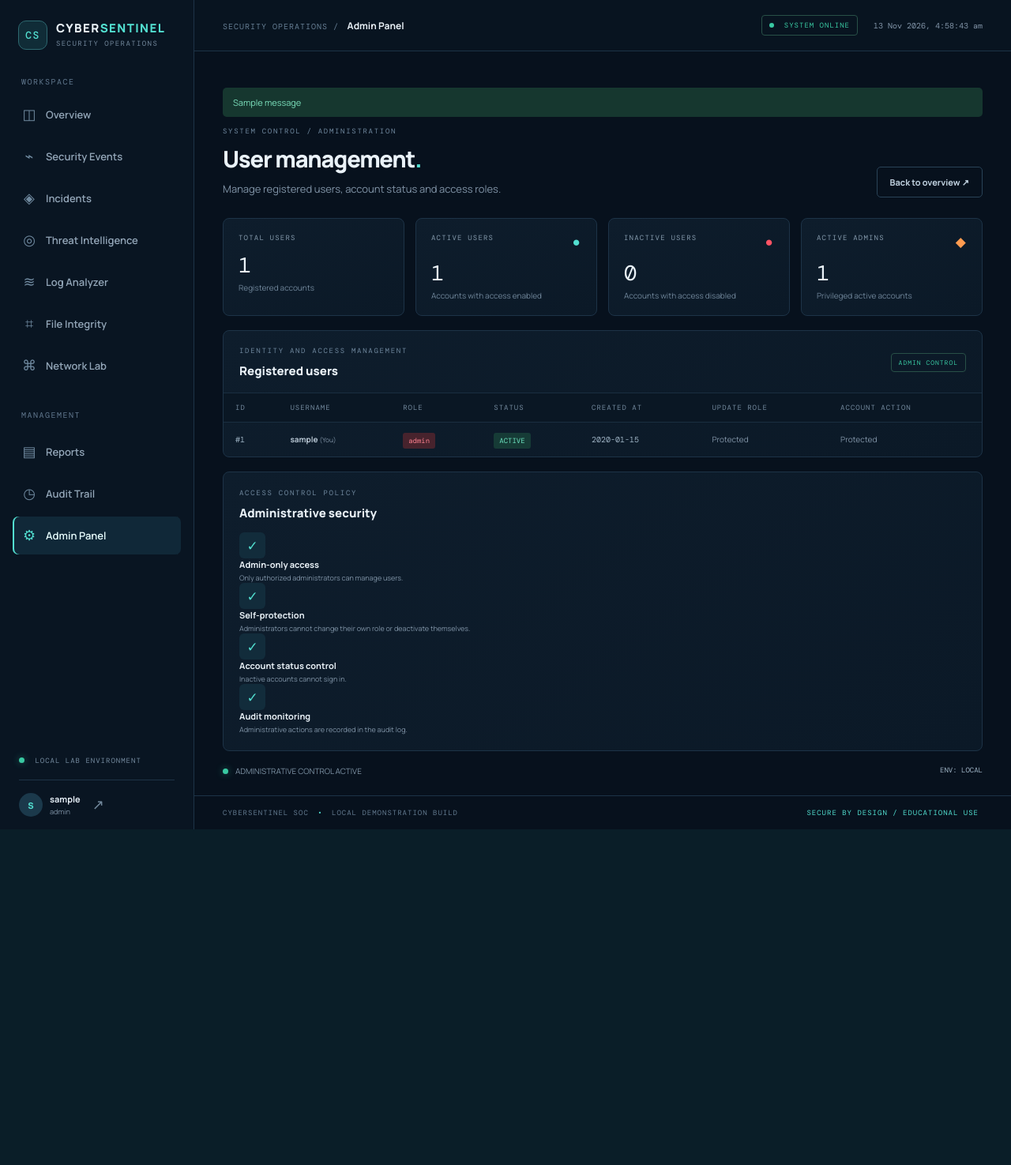
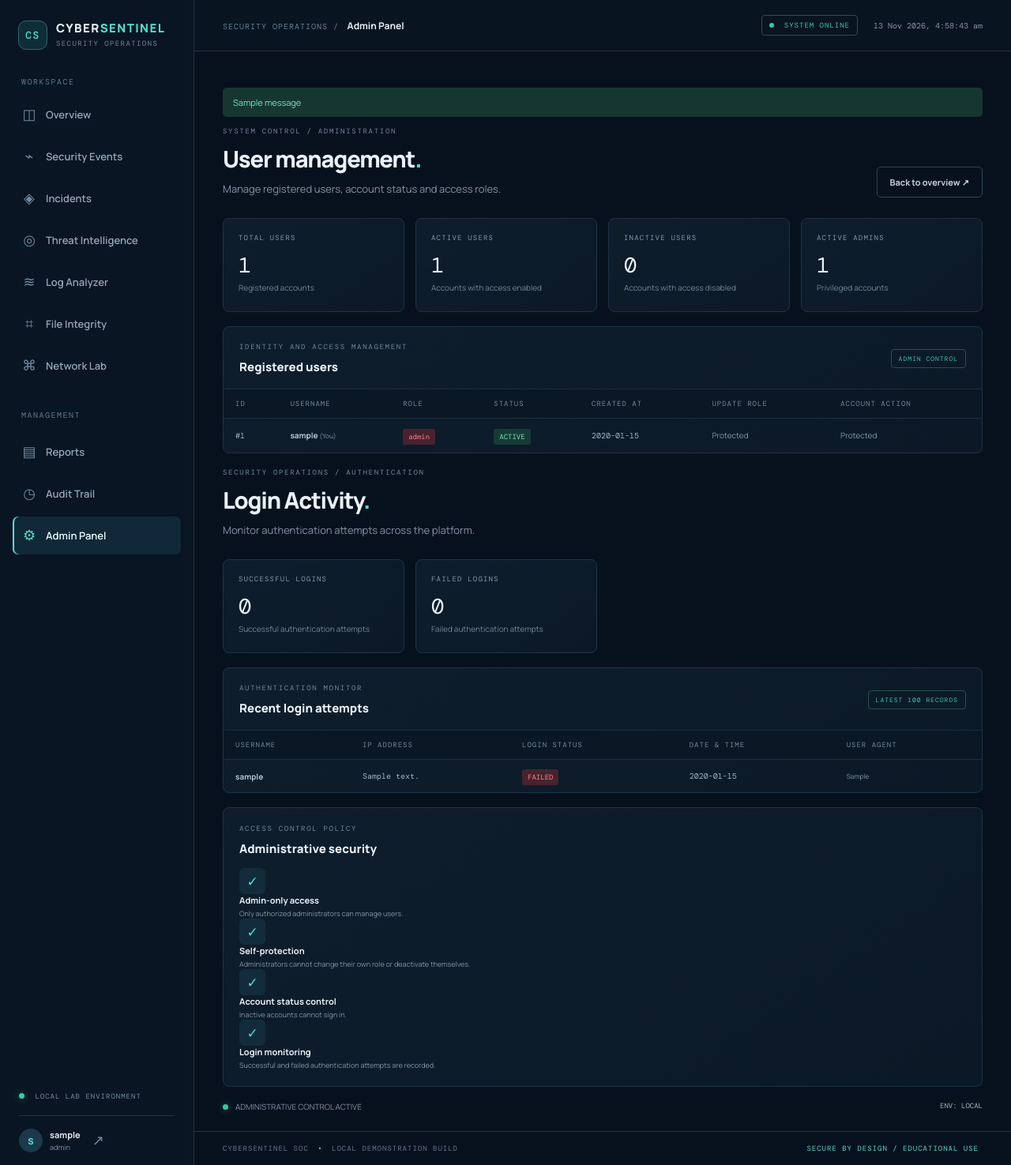
Before and after one commit to gauravp2602/SentinelX, a Flask app: page /admin in a window 1280 px wide. Shown: the whole page at 79% size. Before the commit the page ends 1050 px from the top, so only its background shows below. Run offline with Flask 3, Linux system fonts and the light colour scheme; the visitor is signed in with stand-in values (Sample User, id 1); tables that the repository leaves empty hold one stand-in row (values such as "Sample post"); one stand-in notice (Sample message) is shown; some libraries are stand-ins or nearby versions.

Commit message:
Add admin login activity monitoring

```diff
--- a/app.py
+++ b/app.py
@@ -1,6 +1,6 @@
 from flask import (
     Flask, render_template, request, redirect, url_for,
-    session, flash, jsonify, send_file
+    session, flash, jsonify, send_file, render_template_string
 )
 from werkzeug.security import generate_password_hash, check_password_hash
 from functools import wraps
@@ -116,6 +116,30 @@ def init_db():
             failed_count INTEGER NOT NULL DEFAULT 0,
             locked_until REAL NOT NULL DEFAULT 0
         );
+
+        CREATE TABLE IF NOT EXISTS login_activity(
+            id INTEGER PRIMARY KEY AUTOINCREMENT,
+            username TEXT NOT NULL,
+            ip_address TEXT NOT NULL,
+            status TEXT NOT NULL,
+            attempted_at TEXT NOT NULL,
+            user_agent TEXT
+        );
+
+        CREATE TABLE IF NOT EXISTS password_reset_tokens(
+            id INTEGER PRIMARY KEY AUTOINCREMENT,
+            user_id INTEGER NOT NULL,
+            token_hash TEXT NOT NULL UNIQUE,
+            expires_at REAL NOT NULL,
+            used INTEGER NOT NULL DEFAULT 0,
+            created_at TEXT NOT NULL,
+            FOREIGN KEY(user_id) REFERENCES users(id)
+        );
+
+        CREATE TABLE IF NOT EXISTS app_settings(
+            setting_key TEXT PRIMARY KEY,
+            setting_value TEXT NOT NULL
+        );
         """)
 
         # Migrate old users table if is_active column is missing
@@ -130,25 +154,44 @@ def init_db():
                 ADD COLUMN is_active INTEGER NOT NULL DEFAULT 1
             """)
 
-        # Create admin account only when users table is empty
-        if not con.execute("SELECT id FROM users LIMIT 1").fetchone():
-            admin_password = os.environ.get("ADMIN_PASSWORD")
+        # Project-owner admin bootstrap. Set ADMIN_PASSWORD temporarily in
+        # the hosting environment for the first setup or one-time reset.
+        # The one-time flag prevents the password being reset on every restart.
+        owner = con.execute(
+            "SELECT id FROM users WHERE LOWER(username) = 'gaurav'"
+        ).fetchone()
+        reset_done = con.execute(
+            "SELECT setting_value FROM app_settings WHERE setting_key = 'owner_password_bootstrap_done'"
+        ).fetchone()
+        bootstrap_password = os.environ.get("ADMIN_PASSWORD")
+        if bootstrap_password and len(bootstrap_password) < 12:
+            raise RuntimeError("ADMIN_PASSWORD must be at least 12 characters.")
 
-            if admin_password:
+        if not owner and bootstrap_password:
+            con.execute(
+                """INSERT INTO users(username, password_hash, role, created_at, is_active)
+                   VALUES (?, ?, 'Admin', ?, 1)""",
+                ("gaurav", generate_password_hash(bootstrap_password),
+                 datetime.now().isoformat(timespec="seconds"))
+            )
+            con.execute(
+                "INSERT OR REPLACE INTO app_settings(setting_key, setting_value) VALUES ('owner_password_bootstrap_done', '1')"
+            )
+        elif owner:
+            # Always enforce the owner role; never expose role selection at registration.
+            con.execute("UPDATE users SET role='Admin', is_active=1 WHERE id=?", (owner["id"],))
+            if bootstrap_password and not reset_done:
                 con.execute(
-                    """
-                    INSERT INTO users(
-                        username, password_hash, role, created_at
-                    )
-                    VALUES (?, ?, ?, ?)
-                    """,
-                    (
-                        "admin",
-                        generate_password_hash(admin_password),
-                        "Admin",
-                        datetime.now().isoformat(timespec="seconds")
-                    )
+                    "UPDATE users SET password_hash=? WHERE id=?",
+                    (generate_password_hash(bootstrap_password), owner["id"])
                 )
+                con.execute(
+                    "INSERT OR REPLACE INTO app_settings(setting_key, setting_value) VALUES ('owner_password_bootstrap_done', '1')"
+                )
+
+        # Ensure the project owner is the only Admin account. Other accounts
+        # remain Analysts; an admin may later promote users from the protected panel.
+        con.execute("UPDATE users SET role='Analyst' WHERE LOWER(username) != 'gaurav'")
 
         # Add sample events only when events table is empty
         if not con.execute("SELECT id FROM events LIMIT 1").fetchone():
@@ -238,6 +281,22 @@ def audit(action):
                     datetime.now().isoformat(timespec="seconds")
                 )
             )
+
+
+def record_login_activity(username, status):
+    """Store login metadata only; never store submitted passwords."""
+    with db() as con:
+        con.execute(
+            """INSERT INTO login_activity(username, ip_address, status, attempted_at, user_agent)
+               VALUES (?, ?, ?, ?, ?)""",
+            (
+                (username or "unknown")[:80],
+                request.remote_addr or "unknown",
+                status,
+                datetime.now().isoformat(timespec="seconds"),
+                request.headers.get("User-Agent", "")[:300]
+            )
+        )
 
 
 # ADMIN ACCESS PROTECTION
@@ -381,6 +440,7 @@ def login():
 
                 # CHECK ACCOUNT STATUS
                 if not user["is_active"]:
+                    record_login_activity(username, "Blocked - inactive account")
 
                     con.execute(
                         """
@@ -407,6 +467,7 @@ def login():
                     )
 
                 # SUCCESSFUL LOGIN
+                record_login_activity(user["username"], "Successful")
                 con.execute(
                     """
                     DELETE FROM login_attempts
@@ -437,6 +498,7 @@ def login():
                 return redirect(url_for("dashboard"))
 
             # FAILED LOGIN ATTEMPT
+            record_login_activity(username or "unknown", "Failed")
             if locked_until and now >= locked_until:
                 failed_count = 0
 
@@ -522,9 +584,11 @@ def register():
                 "Username must be between 3 and 80 characters.",
                 "danger"
             )
-        elif len(password) < 12:
+        elif username.lower() == "gaurav":
+            flash("This username is reserved for the project administrator.", "danger")
+        elif len(password) < 6:
             flash(
-                "Password must contain at least 12 characters.",
+                "Password must contain at least 6 characters.",
                 "danger"
             )
         elif password != confirm_password:
@@ -568,6 +632,73 @@ def register():
                 flash("That username already exists. Choose another.", "danger")
 
     return render_template("register.html")
+
+
+@app.route("/forgot-password", methods=["GET", "POST"])
+def forgot_password():
+    if request.method == "POST":
+        username = request.form.get("username", "").strip()
+        generic_message = "If that account exists, a reset link has been generated."
+        with db() as con:
+            user = con.execute(
+                "SELECT id, username FROM users WHERE LOWER(username)=LOWER(?) AND is_active=1",
+                (username,)
+            ).fetchone()
+            if user:
+                raw_token = secrets.token_urlsafe(32)
+                token_hash = hashlib.sha256(raw_token.encode("utf-8")).hexdigest()
+                expires = time.time() + 20 * 60
+                con.execute(
+                    "INSERT INTO password_reset_tokens(user_id, token_hash, expires_at, used, created_at) VALUES (?, ?, ?, 0, ?)",
+                    (user["id"], token_hash, expires,
+                     datetime.now().isoformat(timespec="seconds"))
+                )
+                reset_url = url_for("reset_password", token=raw_token, _external=True)
+                # Demo mode: print the one-time link to the server console.
+                # Configure email delivery before using this flow in production.
+                app.logger.warning("DEMO PASSWORD RESET LINK for %s: %s", user["username"], reset_url)
+        flash(generic_message + " Check the application server console (demo mode).", "info")
+        return redirect(url_for("forgot_password"))
+    return render_template_string(
+        """<!doctype html><html lang='en'><head><meta charset='utf-8'><meta name='viewport' content='width=device-width,initial-scale=1'><title>Forgot Password | CyberSentinel SOC</title><style>body{font-family:Arial,sans-serif;background:#0b1220;color:#e8eefc;display:grid;place-items:center;min-height:100vh;margin:0}.card{background:#151f33;padding:30px;border-radius:14px;width:min(90%,380px);box-sizing:border-box}input,button{width:100%;padding:12px;margin-top:12px;border-radius:8px;border:1px solid #34445f;box-sizing:border-box}button{background:#36a3ff;color:#06111f;font-weight:bold;cursor:pointer}a{color:#69bdff}small{color:#aab8ce}</style></head><body><div class='card'><h2>Forgot password</h2><p>Enter your username to generate a one-time reset link.</p>{% with messages=get_flashed_messages(with_categories=true) %}{% for category,message in messages %}<p>{{ message }}</p>{% endfor %}{% endwith %}<form method='post'><input type='hidden' name='csrf_token' value='{{ csrf_token() }}'><input name='username' required minlength='3' placeholder='Username'><button type='submit'>Generate reset link</button></form><p><small>Demo mode: the link is printed in the application server console. Configure email delivery before production use.</small></p><a href='{{ url_for("login") }}'>Back to login</a></div></body></html>"""
+    )
+
+
+@app.route("/reset-password/<token>", methods=["GET", "POST"])
+def reset_password(token):
+    token_hash = hashlib.sha256(token.encode("utf-8")).hexdigest()
+    with db() as con:
+        reset = con.execute(
+            """SELECT id, user_id FROM password_reset_tokens
+               WHERE token_hash=? AND used=0 AND expires_at>?""",
+            (token_hash, time.time())
+        ).fetchone()
+    if not reset:
+        flash("This password reset link is invalid or expired.", "danger")
+        return redirect(url_for("forgot_password"))
+
+    if request.method == "POST":
+        password = request.form.get("password", "")
+        confirm = request.form.get("confirm_password", "")
+        if len(password) < 6:
+            flash("Password must contain at least 6 characters.", "danger")
+        elif password != confirm:
+            flash("Passwords do not match.", "danger")
+        else:
+            with db() as con:
+                con.execute(
+                    "UPDATE users SET password_hash=? WHERE id=?",
+                    (generate_password_hash(password), reset["user_id"])
+                )
+                con.execute(
+                    "UPDATE password_reset_tokens SET used=1 WHERE user_id=?",
+                    (reset["user_id"],)
+                )
+            flash("Password reset successful. Please log in.", "success")
+            return redirect(url_for("login"))
+    return render_template_string(
+        """<!doctype html><html lang='en'><head><meta charset='utf-8'><meta name='viewport' content='width=device-width,initial-scale=1'><title>Reset Password | CyberSentinel SOC</title><style>body{font-family:Arial,sans-serif;background:#0b1220;color:#e8eefc;display:grid;place-items:center;min-height:100vh;margin:0}.card{background:#151f33;padding:30px;border-radius:14px;width:min(90%,380px);box-sizing:border-box}input,button{width:100%;padding:12px;margin-top:12px;border-radius:8px;border:1px solid #34445f;box-sizing:border-box}button{background:#36a3ff;color:#06111f;font-weight:bold;cursor:pointer}</style></head><body><div class='card'><h2>Set new password</h2>{% with messages=get_flashed_messages(with_categories=true) %}{% for category,message in messages %}<p>{{ message }}</p>{% endfor %}{% endwith %}<form method='post'><input type='hidden' name='csrf_token' value='{{ csrf_token() }}'><input type='password' name='password' minlength='6' required placeholder='New password'><input type='password' name='confirm_password' minlength='6' required placeholder='Confirm new password'><button type='submit'>Update password</button></form></div></body></html>"""
+    )
 
 
 @app.route("/logout", methods=["POST"])
@@ -614,13 +745,28 @@ def admin_panel():
             """
         ).fetchone()[0]
 
+        login_activity = con.execute(
+            "SELECT username, ip_address, status, attempted_at, user_agent "
+            "FROM login_activity ORDER BY id DESC LIMIT 100"
+        ).fetchall()
+
+        successful_logins = con.execute(
+            "SELECT COUNT(*) FROM login_activity WHERE status='Successful'"
+        ).fetchone()[0]
+        failed_logins = con.execute(
+            "SELECT COUNT(*) FROM login_activity WHERE status='Failed'"
+        ).fetchone()[0]
+
     return render_template(
         "admin.html",
         users=users,
         total_users=total_users,
         active_users=active_users,
         inactive_users=inactive_users,
-        admin_count=admin_count
+        admin_count=admin_count,
+        login_activity=login_activity,
+        successful_logins=successful_logins,
+        failed_logins=failed_logins
     )
 
 
--- a/templates/admin.html
+++ b/templates/admin.html
@@ -10,18 +10,14 @@
     <div>
         <div class="eyebrow">SYSTEM CONTROL / ADMINISTRATION</div>
         <h1>User management<span class="accent">.</span></h1>
-        <p class="muted">
-            Manage registered users, account status and access roles.
-        </p>
+        <p class="muted">Manage registered users, account status and access roles.</p>
     </div>
-
     <a class="btn outline" href="{{ url_for('dashboard') }}">
         Back to overview ↗
     </a>
 </div>
 
 <!-- ADMIN STATISTICS -->
-
 <div class="stat-grid">
 
     <div class="stat-card">
@@ -31,34 +27,26 @@
     </div>
 
     <div class="stat-card">
-        <div class="stat-top">
-            ACTIVE USERS <span class="stat-icon">●</span>
-        </div>
+        <div class="stat-top">ACTIVE USERS</div>
         <div class="stat-value">{{ active_users }}</div>
         <div class="stat-foot">Accounts with access enabled</div>
     </div>
 
     <div class="stat-card">
-        <div class="stat-top">
-            INACTIVE USERS <span class="stat-icon red">●</span>
-        </div>
+        <div class="stat-top">INACTIVE USERS</div>
         <div class="stat-value">{{ inactive_users }}</div>
         <div class="stat-foot">Accounts with access disabled</div>
     </div>
 
     <div class="stat-card">
-        <div class="stat-top">
-            ACTIVE ADMINS <span class="stat-icon orange">◆</span>
-        </div>
+        <div class="stat-top">ACTIVE ADMINS</div>
         <div class="stat-value">{{ admin_count }}</div>
-        <div class="stat-foot">Privileged active accounts</div>
+        <div class="stat-foot">Privileged accounts</div>
     </div>
 
 </div>
 
-
-<!-- USER MANAGEMENT TABLE -->
-
+<!-- USER MANAGEMENT -->
 <div class="panel table-panel">
 
     <div class="panel-head">
@@ -66,14 +54,11 @@
             <div class="eyebrow">IDENTITY AND ACCESS MANAGEMENT</div>
             <h3>Registered users</h3>
         </div>
-
         <span class="tiny-tag green">ADMIN CONTROL</span>
     </div>
 
     <div class="table-scroll">
-
         <table>
-
             <thead>
                 <tr>
                     <th>ID</th>
@@ -87,18 +72,12 @@
             </thead>
 
             <tbody>
-
                 {% for user in users %}
-
                 <tr>
-
-                    <td class="mono">
-                        #{{ user.id }}
-                    </td>
+                    <td class="mono">#{{ user.id }}</td>
 
                     <td>
                         <b>{{ user.username }}</b>
-
                         {% if user.username == session.get('username') %}
                             <small class="muted">(You)</small>
                         {% endif %}
@@ -118,104 +97,151 @@
                         {% endif %}
                     </td>
 
-                    <td class="mono">
-                        {{ user.created_at }}
-                    </td>
+                    <td class="mono">{{ user.created_at }}</td>
 
                     <td>
-
                         {% if user.username != session.get('username') %}
-
                         <form method="POST"
                               action="{{ url_for('update_user_role', user_id=user.id) }}">
 
-                            <input type="hidden"
-                                   name="csrf_token"
+                            <input type="hidden" name="csrf_token"
                                    value="{{ csrf_token() }}">
 
                             <select name="role" required>
-
                                 <option value="Analyst"
                                     {% if user.role|lower == 'analyst' %}selected{% endif %}>
                                     Analyst
                                 </option>
-
                                 <option value="Admin"
                                     {% if user.role|lower == 'admin' %}selected{% endif %}>
                                     Admin
                                 </option>
-
                             </select>
 
-                            <button type="submit" class="btn outline">
-                                Update
-                            </button>
-
+                            <button type="submit" class="btn outline">Update</button>
                         </form>
-
                         {% else %}
                             <span class="muted">Protected</span>
                         {% endif %}
-
                     </td>
 
                     <td>
-
                         {% if user.username != session.get('username') %}
-
                         <form method="POST"
                               action="{{ url_for('toggle_user_status', user_id=user.id) }}"
-                              onsubmit="return confirm('Are you sure you want to change this account status?');">
+                              onsubmit="return confirm('Change this account status?');">
 
-                            <input type="hidden"
-                                   name="csrf_token"
+                            <input type="hidden" name="csrf_token"
                                    value="{{ csrf_token() }}">
 
                             {% if user.is_active %}
-
-                                <button type="submit" class="btn outline">
-                                    Deactivate
-                                </button>
-
+                                <button type="submit" class="btn outline">Deactivate</button>
                             {% else %}
-
-                                <button type="submit" class="btn primary">
-                                    Activate
-                                </button>
-
+                                <button type="submit" class="btn primary">Activate</button>
                             {% endif %}
-
                         </form>
-
                         {% else %}
                             <span class="muted">Protected</span>
                         {% endif %}
-
                     </td>
-
                 </tr>
 
                 {% else %}
-
                 <tr>
                     <td colspan="7">No registered users found.</td>
                 </tr>
+                {% endfor %}
+            </tbody>
+        </table>
+    </div>
+</div>
 
-                {% endfor %}
+<!-- LOGIN ACTIVITY STATISTICS -->
+<div class="page-heading">
+    <div>
+        <div class="eyebrow">SECURITY OPERATIONS / AUTHENTICATION</div>
+        <h1>Login Activity<span class="accent">.</span></h1>
+        <p class="muted">Monitor authentication attempts across the platform.</p>
+    </div>
+</div>
 
-            </tbody>
+<div class="stat-grid">
 
-        </table>
+    <div class="stat-card">
+        <div class="stat-top">SUCCESSFUL LOGINS</div>
+        <div class="stat-value">{{ successful_logins }}</div>
+        <div class="stat-foot">Successful authentication attempts</div>
+    </div>
 
+    <div class="stat-card">
+        <div class="stat-top">FAILED LOGINS</div>
+        <div class="stat-value">{{ failed_logins }}</div>
+        <div class="stat-foot">Failed authentication attempts</div>
     </div>
 
 </div>
 
+<!-- LOGIN ACTIVITY TABLE -->
+<div class="panel table-panel">
+
+    <div class="panel-head">
+        <div>
+            <div class="eyebrow">AUTHENTICATION MONITOR</div>
+            <h3>Recent login attempts</h3>
+        </div>
+        <span class="tiny-tag green">LATEST 100 RECORDS</span>
+    </div>
+
+    <div class="table-scroll">
+        <table>
+            <thead>
+                <tr>
+                    <th>USERNAME</th>
+                    <th>IP ADDRESS</th>
+                    <th>LOGIN STATUS</th>
+                    <th>DATE & TIME</th>
+                    <th>USER AGENT</th>
+                </tr>
+            </thead>
+
+            <tbody>
+                {% for activity in login_activity %}
+                <tr>
+                    <td>
+                        <b>{{ activity.username }}</b>
+                    </td>
+
+                    <td class="mono">{{ activity.ip_address }}</td>
+
+                    <td>
+                        {% if activity.status == 'Successful' %}
+                            <span class="badge low">SUCCESS</span>
+                        {% else %}
+                            <span class="badge critical">FAILED</span>
+                        {% endif %}
+                    </td>
+
+                    <td class="mono">{{ activity.attempted_at }}</td>
+
+                    <td>
+                        <small class="muted">
+                            {{ activity.user_agent or 'Not available' }}
+                        </small>
+                    </td>
+                </tr>
+
+                {% else %}
+                <tr>
+                    <td colspan="5">No login activity recorded yet.</td>
+                </tr>
+                {% endfor %}
+            </tbody>
+        </table>
+    </div>
+</div>
 
 <!-- SECURITY INFORMATION -->
-
 <div class="panel">
-
     <div class="eyebrow">ACCESS CONTROL POLICY</div>
     <h3>Administrative security</h3>
 
@@ -248,13 +274,12 @@
         <div>
             <span class="quick-icon">✓</span>
             <span>
-                <b>Audit monitoring</b>
-                <small>Administrative actions are recorded in the audit log.</small>
+                <b>Login monitoring</b>
+                <small>Successful and failed authentication attempts are recorded.</small>
             </span>
         </div>
 
     </div>
-
 </div>
 
 <div class="bottom-note">
```
